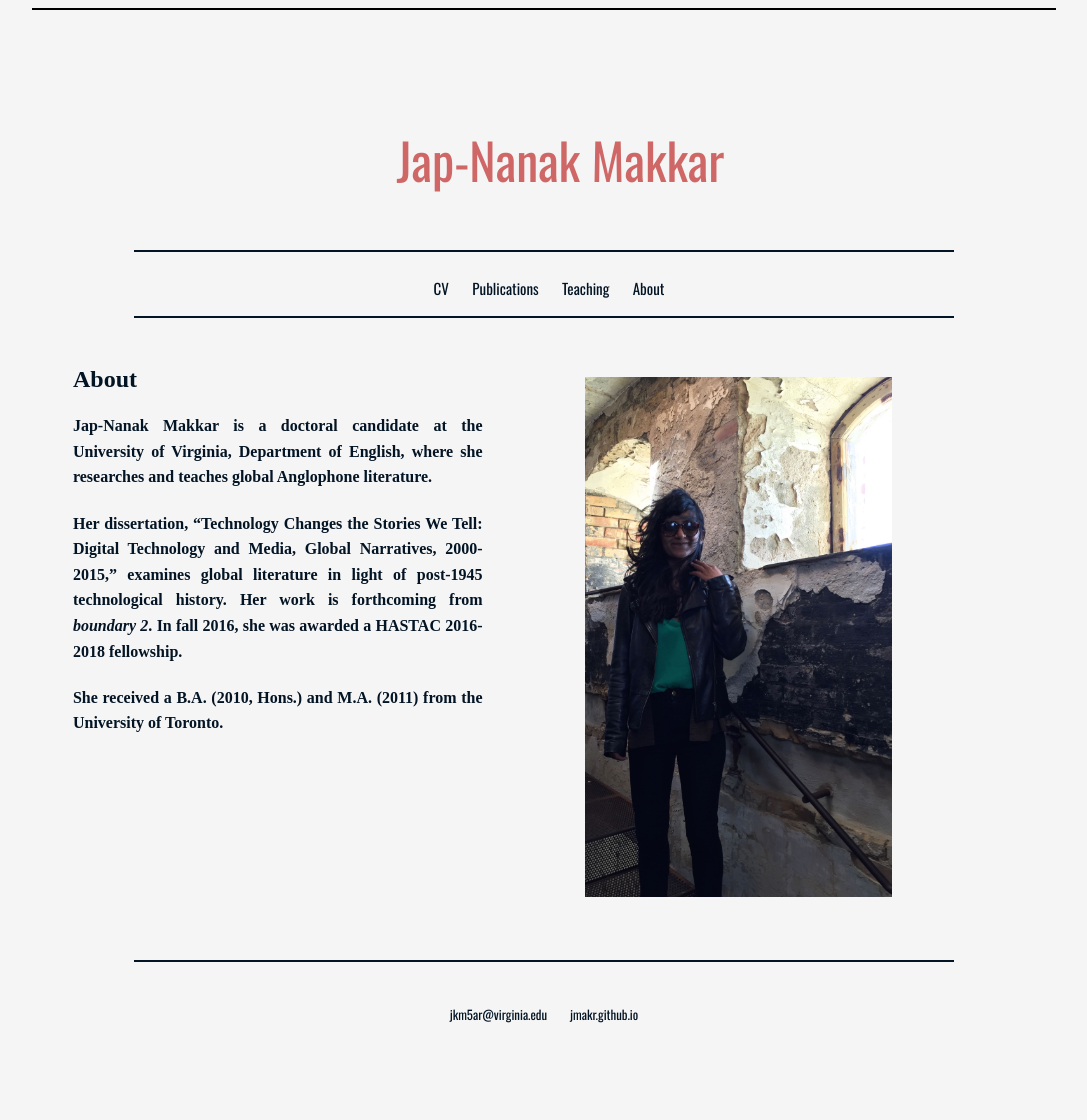
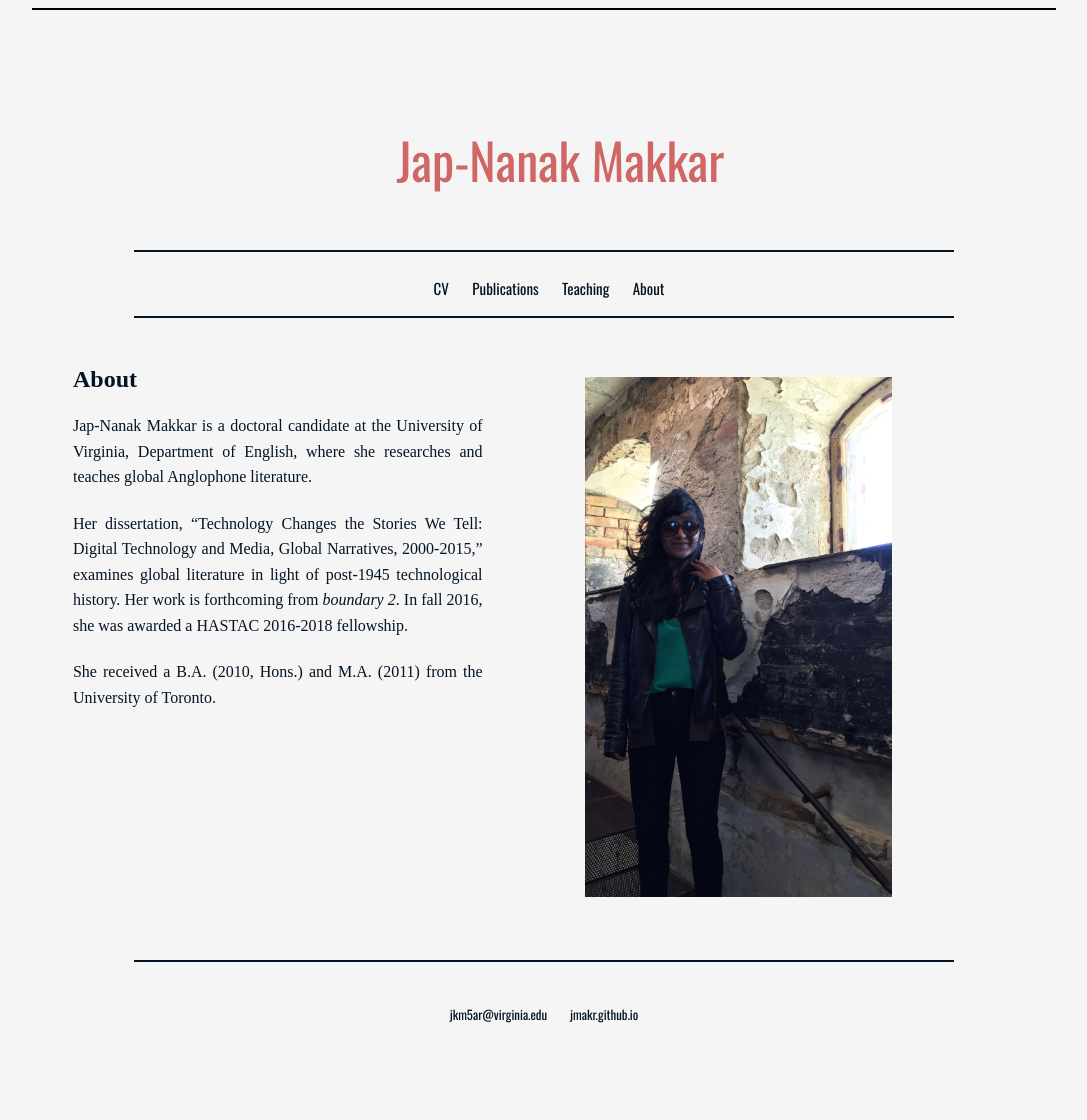
Before and after one commit to jmakr/jmakr.github.io, a Jekyll site: the page built from index.html, in a window 1280 px wide. Shown: the whole page, without its empty margins (96-1183 px from the left). Built offline with Jekyll 4.4.1, drawn with Linux system fonts in a browser that asks for light colours; some web fonts are replaced.

Commit message:
Update main.css

```diff
--- a/css/main.css
+++ b/css/main.css
@@ -145,7 +145,7 @@ h3 {
 }
 p {
     font-family: 'Rasa', serif;
-	font-weight: 600;
+	font-weight: 400;
     font-size: 1.0em;
     line-height: 1.6em;
     color: #333;
@@ -196,7 +196,7 @@ p {
 p2 {
     display:block;
     font-family: 'Rasa', serif;
-	font-weight: 600;
+	font-weight: 400;
     font-size: 1.0em;
     line-height: 1.6em;
     color: #031424; /* ultramarine */
```
